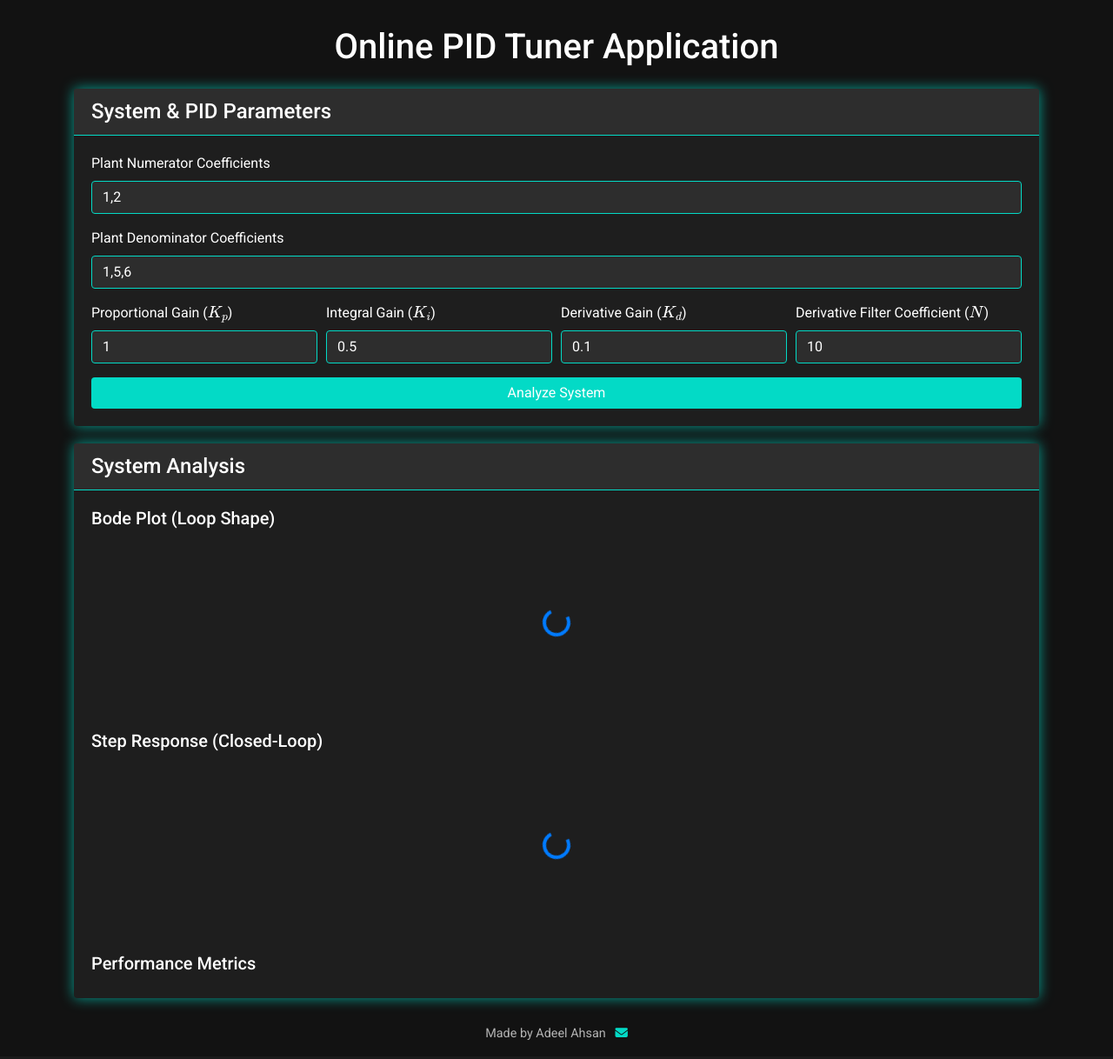
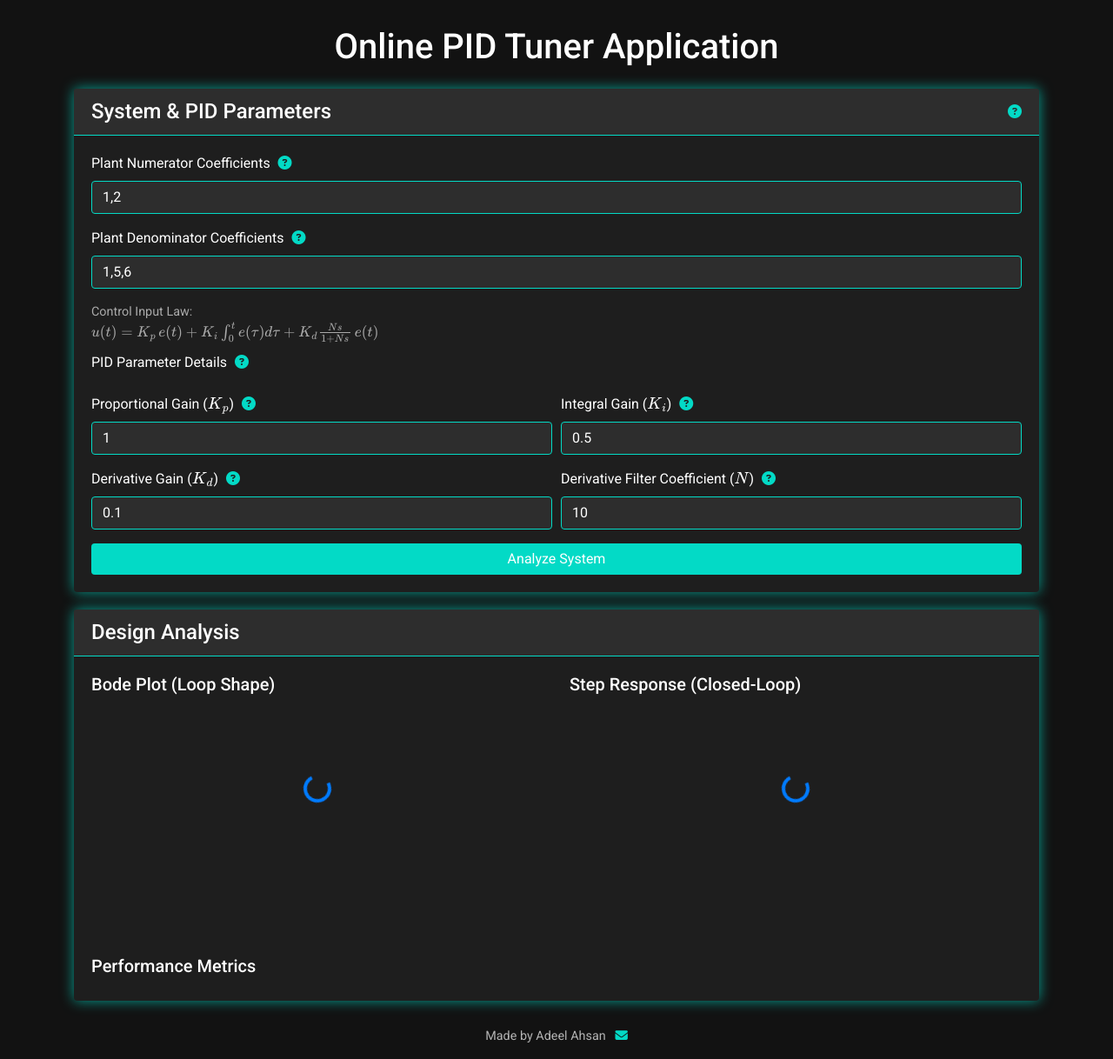
Before and after one commit to adeelahsaanawan/PID_Tuner, a Flask app: page / in a window 1280 px wide. Shown: the whole page at 87% size. Before the commit the page ends 1196 px from the top, so only its background shows below. Run offline with Flask 3, Linux system fonts and the light colour scheme; some libraries are stand-ins or nearby versions.

Commit message:
Added help and re-organized input section

```diff
--- a/templates/index.html
+++ b/templates/index.html
@@ -86,6 +86,20 @@
     footer a:hover {
       text-decoration: underline;
     }
+    .help-icon {
+      margin-left: 5px;
+      color: #03dac6;
+      cursor: pointer;
+    }
+    .help-text {
+      font-size: 0.9rem;
+      color: #aaaaaa;
+      margin-bottom: 10px;
+    }
+    /* Adjust output card plot size */
+    .plot-container {
+      min-height: 300px;
+    }
   </style>
 </head>
 <body>
@@ -94,34 +108,109 @@
 
     <!-- Input Card -->
     <div class="card">
-      <div class="card-header">
+      <div class="card-header d-flex justify-content-between align-items-center">
         <h4 class="mb-0">System &amp; PID Parameters</h4>
+        <!-- Help button for overall instructions -->
+        <i class="fa-solid fa-question-circle help-icon" tabindex="0"
+           data-toggle="popover" data-trigger="focus" data-html="true"
+           title="Overall Instructions"
+           data-content="Use this tool to tune your PID controller. Define your plant by providing the numerator and denominator coefficients.<br><br>
+For example, if your plant is defined by the transfer function
+\( G(s)=\frac{1}{s^2+5s+6} \), then enter <code>1</code> for the numerator and <code>1, 5, 6</code> for the denominator.<br><br>
+Adjust the PID parameters to modify the control response."></i>
       </div>
       <div class="card-body">
         <form id="pidForm">
+          <!-- Plant Coefficients Section -->
           <div class="form-group">
-            <label for="plant-num">Plant Numerator Coefficients</label>
+            <label for="plant-num">Plant Numerator Coefficients
+              <!-- Help icon for plant numerator -->
+              <i class="fa-solid fa-question-circle help-icon" tabindex="0"
+                 data-toggle="popover" data-trigger="focus" data-html="true"
+                 title="Plant Numerator Coefficients"
+                 data-content="Enter the coefficients for the numerator of the plant transfer function.<br><br>
+For example, for \( G(s)=\frac{1}{s^2+5s+6} \), use: <code>1</code>"></i>
+            </label>
             <input type="text" class="form-control" id="plant-num" placeholder="e.g., 1,2" value="1,2">
           </div>
           <div class="form-group">
-            <label for="plant-den">Plant Denominator Coefficients</label>
+            <label for="plant-den">Plant Denominator Coefficients
+              <!-- Help icon for plant denominator -->
+              <i class="fa-solid fa-question-circle help-icon" tabindex="0"
+                 data-toggle="popover" data-trigger="focus" data-html="true"
+                 title="Plant Denominator Coefficients"
+                 data-content="Enter the coefficients for the denominator of the plant transfer function.<br><br>
+For example, for \( G(s)=\frac{1}{s^2+5s+6} \), use: <code>1, 5, 6</code>"></i>
+            </label>
             <input type="text" class="form-control" id="plant-den" placeholder="e.g., 1,5,6" value="1,5,6">
           </div>
+
+          <!-- PID Controller Section -->
+          <!-- Display the updated control input law above the PID gain inputs -->
+          <div class="help-text">
+            Control Input Law:
+            <br>
+            \( u(t)=K_p\,e(t)+K_i\int_0^t e(\tau)d\tau+K_d\frac{N s}{1+N s}\,e(t) \)
+          </div>
+
+          <!-- Help button for PID parameter explanation -->
+          <div class="form-group">
+            <label>
+              PID Parameter Details
+              <i class="fa-solid fa-question-circle help-icon" tabindex="0"
+                 data-toggle="popover" data-trigger="focus" data-html="true"
+                 title="PID Parameter Details"
+                 data-content="\(K_p\) (Proportional Gain): Affects the overall gain and response speed.<br><br>
+\(K_i\) (Integral Gain): Eliminates steady-state error but can slow down the response.<br><br>
+\(K_d\) (Derivative Gain): Enhances stability and reduces overshoot; applied as a filtered derivative.<br><br>
+\(N\) (Derivative Filter Coefficient): Determines the speed of the derivative filter which mitigates noise.<br><br>
+Note: \(K_p\) and \(K_d\) primarily influence gain/phase margins, while \(K_i\) and \(N\) affect time response parameters (e.g., rise and settling times)."></i>
+            </label>
+          </div>
+
+          <!-- Arrange the PID input fields in two rows -->
           <div class="form-row">
-            <div class="form-group col-md-3">
-              <label for="kp">Proportional Gain (\(K_p\))</label>
+            <!-- Upper row: Kp and Ki -->
+            <div class="form-group col-md-6">
+              <label for="kp">Proportional Gain (\(K_p\))
+                <i class="fa-solid fa-question-circle help-icon" tabindex="0"
+                   data-toggle="popover" data-trigger="focus" data-html="true"
+                   title="Proportional Gain (\(K_p\))"
+                   data-content="Sets the contribution of the error to the controller output.<br><br>
+Increasing \(K_p\) speeds up the response but may cause overshoot and reduce gain margin."></i>
+              </label>
               <input type="number" class="form-control" id="kp" value="1" step="0.1">
             </div>
-            <div class="form-group col-md-3">
-              <label for="ki">Integral Gain (\(K_i\))</label>
+            <div class="form-group col-md-6">
+              <label for="ki">Integral Gain (\(K_i\))
+                <i class="fa-solid fa-question-circle help-icon" tabindex="0"
+                   data-toggle="popover" data-trigger="focus" data-html="true"
+                   title="Integral Gain (\(K_i\))"
+                   data-content="Accumulates the error over time to eliminate steady-state error.<br><br>
+A higher \(K_i\) can slow the response."></i>
+              </label>
               <input type="number" class="form-control" id="ki" value="0.5" step="0.1">
             </div>
-            <div class="form-group col-md-3">
-              <label for="kd">Derivative Gain (\(K_d\))</label>
+          </div>
+          <div class="form-row">
+            <!-- Lower row: Kd and N -->
+            <div class="form-group col-md-6">
+              <label for="kd">Derivative Gain (\(K_d\))
+                <i class="fa-solid fa-question-circle help-icon" tabindex="0"
+                   data-toggle="popover" data-trigger="focus" data-html="true"
+                   title="Derivative Gain (\(K_d\))"
+                   data-content="Acts on the rate of change of the error; applied as a filtered derivative<br><br>
+\( K_d\frac{N s}{1+N s}\,e(t) \) helps reduce noise effects and improve phase margin."></i>
+              </label>
               <input type="number" class="form-control" id="kd" value="0.1" step="0.1">
             </div>
-            <div class="form-group col-md-3">
-              <label for="N">Derivative Filter Coefficient (\(N\))</label>
+            <div class="form-group col-md-6">
+              <label for="N">Derivative Filter Coefficient (\(N\))
+                <i class="fa-solid fa-question-circle help-icon" tabindex="0"
+                   data-toggle="popover" data-trigger="focus" data-html="true"
+                   title="Derivative Filter Coefficient (\(N\))"
+                   data-content="Sets the speed of the derivative filter; a larger \(N\) results in a faster filter to mitigate high frequency noise."></i>
+              </label>
               <input type="number" class="form-control" id="N" value="10" step="1">
             </div>
           </div>
@@ -133,29 +222,25 @@
     <!-- Output Card: Displays analysis of the PID controller -->
     <div class="card">
       <div class="card-header">
-    <h4 class="mb-0">System Analysis</h4>
+        <h4 class="mb-0">Design Analysis</h4>
       </div>
       <div class="card-body">
         <!-- Error Alert: Displays any errors from the backend -->
         <div id="error-message" class="alert alert-danger alert-custom d-none"></div>
 
-    <!-- Bode Plot Section: Displays the loop shape L(s) computed as G(s)*C(s)
-         and then used to derive the bode plot data (magnitude and phase) -->
+        <!-- Arrange Bode and Step Response plots in two columns -->
+        <div class="row">
+          <div class="col-md-6 plot-container">
             <h5>Bode Plot (Loop Shape)</h5>
-    <div id="bode-plot-section" class="text-center mb-4">
             <div id="bode-loading" class="spinner-container">
               <div class="spinner-border text-primary" role="status">
                 <span class="sr-only">Loading Bode Plot...</span>
               </div>
             </div>
-      <!-- Div for interactive Bode plot (rendered with Plotly) -->
             <div id="bode-plot" class="d-none"></div>
           </div>
-
-    <!-- Step Response Section: Displays the closed-loop step response from
-         T(s) = L(s)/(1+L(s)), visualized interactively -->
+          <div class="col-md-6 plot-container">
             <h5>Step Response (Closed-Loop)</h5>
-    <div id="step-response-section" class="mb-4">
             <div id="step-loading" class="spinner-container">
               <div class="spinner-border text-primary" role="status">
                 <span class="sr-only">Loading Step Response...</span>
@@ -163,13 +248,11 @@
             </div>
             <div id="step-response" class="d-none"></div>
           </div>
+        </div>
 
-    <!-- Performance Metrics Section: Displays computed metrics such as rise time,
-         settling time, overshoot, gain/phase margins, and steady-state error -->
-    <h5>Performance Metrics</h5>
-    <div id="metrics" class="row">
-      <!-- Metrics boxes will be populated here -->
-    </div>
+        <!-- Performance Metrics Section -->
+        <h5 class="mt-4">Performance Metrics</h5>
+        <div id="metrics" class="row"></div>
       </div>
     </div>
 
@@ -177,13 +260,24 @@
     <footer>
       <p>Made by Adeel Ahsan &nbsp; <a href="mailto:maahsan@mun.ca" title="Email Adeel Ahsan"><i class="fa-solid fa-envelope"></i></a></p>
     </footer>
-
+  </div>
 
   <!-- Include jQuery, Bootstrap JS, and Plotly JS -->
   <script src="https://code.jquery.com/jquery-3.5.1.slim.min.js"></script>
   <script src="https://cdn.jsdelivr.net/npm/bootstrap@4.5.2/dist/js/bootstrap.bundle.min.js"></script>
   <script src="https://cdn.plot.ly/plotly-latest.min.js"></script>
   <script>
+    // Initialize all popovers with HTML enabled
+    $(function () {
+      $('[data-toggle="popover"]').popover({
+        html: true,
+        sanitize: false
+      }).on('shown.bs.popover', function () {
+        // Re-render MathJax when the popover is shown
+        MathJax.typesetPromise();
+      });
+    });
+
     async function analyze() {
       // Clear previous outputs and errors, show loading spinners.
       document.getElementById("error-message").classList.add("d-none");
@@ -213,7 +307,7 @@
           throw new Error(result.error);
         }
 
-        // Plot interactive Bode Plot using Plotly with bode_data from the backend.
+        // Plot interactive Bode Plot using Plotly.
         const bodeData = result.bode_data;
         if (!bodeData) {
           throw new Error("No bode_data received from backend.");
@@ -269,7 +363,7 @@
             document.getElementById("step-response").classList.remove("d-none");
           });
 
-        // Display performance metrics in styled boxes.
+        // Display performance metrics.
         const metricsData = [
           { label: "Gain Margin (dB)", value: result.gain_margin_dB ? result.gain_margin_dB.toFixed(2) : "N/A" },
           { label: "Phase Margin (°)", value: result.phase_margin_deg ? result.phase_margin_deg.toFixed(2) : "N/A" },
```
Lines whose indentation alone changed are shown as unchanged.
